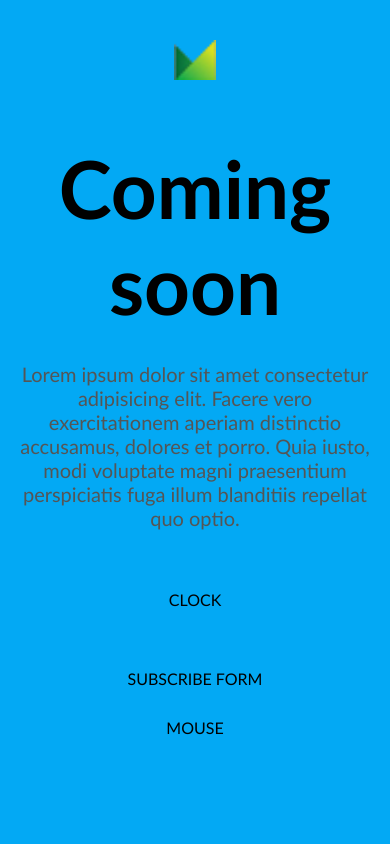
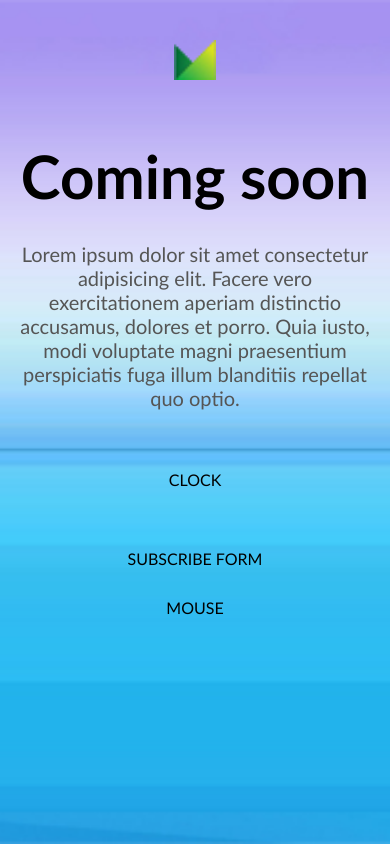
Before and after one commit to front-end-by-rimantas/40-grupe-coming-soon, a website: page index.html in a window 390 px wide. Shown: the top 844 px of the page. Drawn offline with Linux system fonts and the light colour scheme.

Commit message:
Hero update

```diff
--- a/css/pages/home.css
+++ b/css/pages/home.css
@@ -1,6 +1,11 @@
 .hero {
     min-height: 100vh;
     text-align: center;
+    background-image: url(../../img/background.png);
+    background-position: center;
+    background-repeat: no-repeat;
+    background-size: cover;
+    background-attachment: fixed;
 }
 .hero > .row-short {
     display: flex;
@@ -81,6 +86,9 @@ footer a:hover {
 }
 
 @media (max-width: 700px) {
+    .main-title {
+        font-size: 60px;
+    }
     .bottom-trio {
         flex-direction: column;
     }
```
Also changed, not shown: img/background.png (added).
